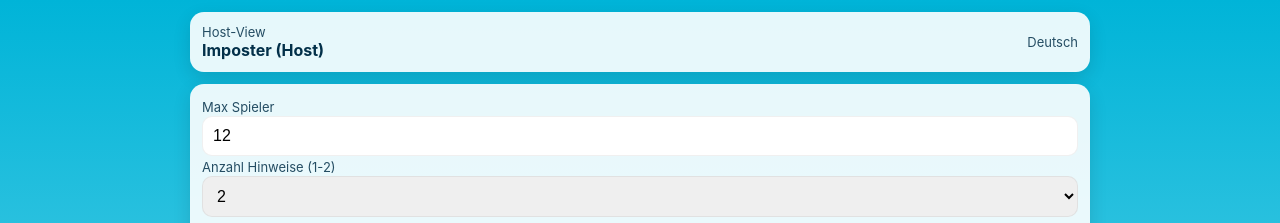
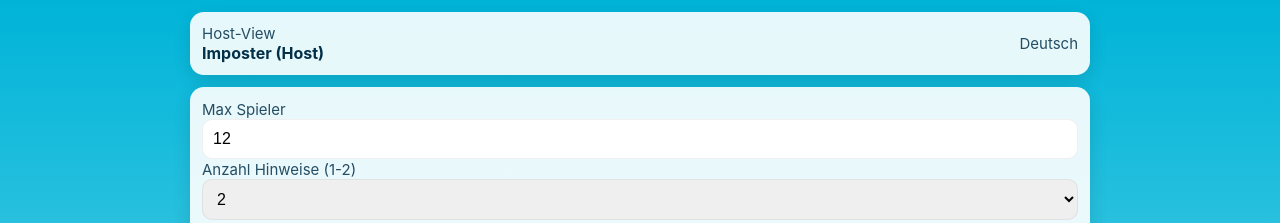
Before and after one commit to bons2i/Imposter-Game, a website: page public/host.html in a window 1280 px wide. Shown: the top 223 px of the page. Drawn offline with nearby package versions, Linux system fonts and the light colour scheme; no server answers.

Commit message:
Update style.css
small 15px

```diff
--- a/public/style.css
+++ b/public/style.css
@@ -84,7 +84,7 @@ body{
 .playersList{ display:flex; flex-direction:column; gap:8px; }
 .playerRow{ display:flex; justify-content:space-between; align-items:center; padding:8px; border-radius:8px; background: rgba(0,0,0,0.03) }
 .hintList { font-size:14px; color: #234; opacity:0.9; margin-top:6px;}
-.small { font-size:13px; opacity:0.85; }
+.small { font-size:15px; opacity:0.85; }
 
 /* responsive */
 @media(min-width:700px){
```
